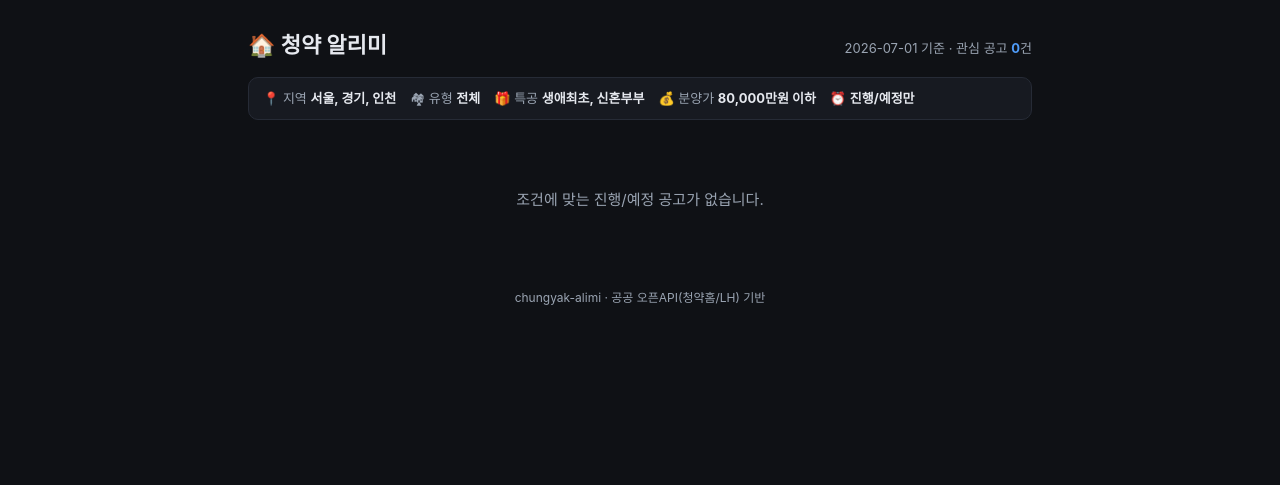
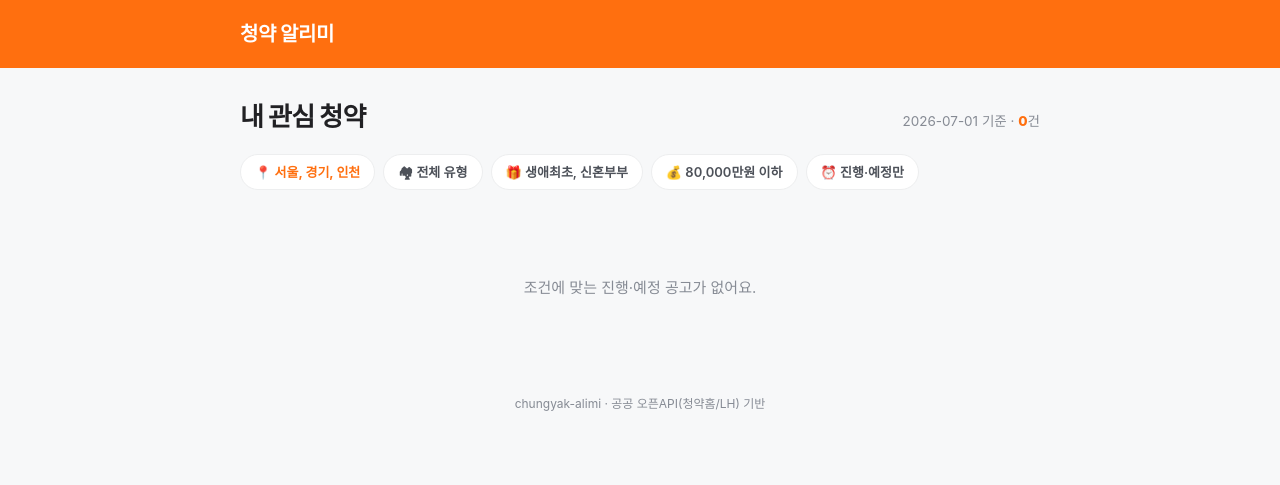
Before and after one commit to choiyounggi/chungyak-alimi, a FastAPI app: page / in a window 1280 px wide. Shown: the top 485 px of the page. Run offline with FastAPI, Linux system fonts and the light colour scheme.

Commit message:
docs+design: README 최신화 + 당근마켓 스타일 UI
- README: LH·상세페이지·HTTPS·CICD·DNS 등 현재 상태 전면 갱신
- 웹 디자인: 다크→라이트 당근마켓 톤(오렌지 #FF6F0F, 화이트 배경,
  둥근 카드 18px, 큰 볼드 헤드라인, 오렌지 D-day 배지)
- index/detail 템플릿 리디자인, XSS 방어(pblanc_url http(s)만) 유지

```diff
--- a/src/web/templates/index.html
+++ b/src/web/templates/index.html
@@ -5,50 +5,66 @@
 <meta name="viewport" content="width=device-width, initial-scale=1.0">
 <title>청약 알리미</title>
 <style>
-  :root{--bg:#0f1115;--card:#171a21;--line:#262b36;--tx:#e6e9ef;--mut:#9aa4b2;--acc:#4f9cf9;--ok:#3fb950;--warn:#d29922;--danger:#f85149}
+  :root{
+    --carrot:#FF6F0F; --carrot-dark:#E55F00; --carrot-soft:#FFF3EA;
+    --bg:#FFFFFF; --surface:#F7F8F9; --card:#FFFFFF;
+    --tx:#212124; --sub:#4D5159; --mut:#868B94; --line:#EDEEEF;
+    --ok:#00A05B; --warn:#FF8A00; --danger:#F5484A;
+  }
   *{box-sizing:border-box}
-  body{margin:0;background:var(--bg);color:var(--tx);font:15px/1.6 -apple-system,BlinkMacSystemFont,"Apple SD Gothic Neo","Pretendard",sans-serif}
-  .wrap{max-width:820px;margin:0 auto;padding:28px 18px 64px}
-  header{display:flex;align-items:baseline;justify-content:space-between;gap:12px;flex-wrap:wrap;margin-bottom:6px}
-  h1{font-size:22px;margin:0}
-  .sub{color:var(--mut);font-size:13px}
-  .filters{background:var(--card);border:1px solid var(--line);border-radius:10px;padding:10px 14px;margin:14px 0 20px;font-size:13px;color:var(--mut);display:flex;flex-wrap:wrap;gap:6px 14px}
-  .filters b{color:var(--tx)}
-  .count{color:var(--acc);font-weight:700}
-  .card{background:var(--card);border:1px solid var(--line);border-radius:12px;padding:16px 18px;margin:12px 0;transition:border-color .15s}
-  .card:hover{border-color:#3a4556}
-  .card a.title{color:var(--tx);text-decoration:none;font-size:16px;font-weight:700}
-  .card a.title:hover{color:var(--acc)}
-  .row{display:flex;flex-wrap:wrap;gap:8px 16px;margin-top:8px;font-size:13.5px;color:var(--mut)}
-  .row b{color:var(--tx);font-weight:600}
-  .badge{display:inline-block;font-size:12px;font-weight:700;padding:2px 9px;border-radius:20px;border:1px solid var(--line)}
-  .dday-soon{color:var(--danger);border-color:var(--danger)}
-  .dday-mid{color:var(--warn);border-color:var(--warn)}
-  .dday-far{color:var(--ok);border-color:var(--ok)}
-  .dday-pre{color:var(--acc);border-color:var(--acc)}
-  .head-row{display:flex;align-items:center;justify-content:space-between;gap:10px}
-  .area-tag{font-size:12px;color:var(--acc);background:#1d2430;padding:1px 8px;border-radius:5px}
-  .empty{text-align:center;color:var(--mut);padding:48px 0}
-  footer{margin-top:28px;color:var(--mut);font-size:12px;text-align:center}
+  body{margin:0;background:var(--surface);color:var(--tx);
+    font:15px/1.6 -apple-system,BlinkMacSystemFont,"Apple SD Gothic Neo","Pretendard",sans-serif;
+    -webkit-font-smoothing:antialiased}
+  .topbar{background:var(--carrot);color:#fff}
+  .topbar .inner{max-width:840px;margin:0 auto;padding:18px 20px;display:flex;align-items:center;gap:10px}
+  .logo{font-size:20px;font-weight:800;letter-spacing:-.02em}
+  .logo .em{margin-right:4px}
+  .wrap{max-width:840px;margin:0 auto;padding:22px 20px 72px}
+  .head{display:flex;align-items:baseline;justify-content:space-between;gap:10px;flex-wrap:wrap;margin:6px 0 4px}
+  h1{font-size:26px;font-weight:800;letter-spacing:-.03em;margin:0}
+  .sub{color:var(--mut);font-size:13.5px}
+  .count{color:var(--carrot);font-weight:800}
+  .filters{display:flex;flex-wrap:wrap;gap:8px;margin:16px 0 22px}
+  .chip{background:#fff;border:1px solid var(--line);border-radius:999px;padding:7px 14px;font-size:13px;color:var(--sub);font-weight:600}
+  .chip b{color:var(--carrot)}
+  .card{background:var(--card);border:1px solid var(--line);border-radius:18px;padding:18px 20px;margin:12px 0;
+    box-shadow:0 1px 3px rgba(0,0,0,.03);transition:box-shadow .18s,transform .18s}
+  .card:hover{box-shadow:0 6px 20px rgba(0,0,0,.08);transform:translateY(-2px)}
+  .head-row{display:flex;align-items:flex-start;justify-content:space-between;gap:12px}
+  a.title{color:var(--tx);text-decoration:none;font-size:17px;font-weight:700;letter-spacing:-.02em;line-height:1.4}
+  a.title:hover{color:var(--carrot)}
+  .row{display:flex;flex-wrap:wrap;gap:8px 14px;margin-top:9px;font-size:13.5px;color:var(--sub)}
+  .row b{color:var(--tx);font-weight:700}
+  .area-tag{font-size:12px;font-weight:700;color:var(--carrot);background:var(--carrot-soft);padding:3px 10px;border-radius:999px}
+  .badge{flex:none;display:inline-block;font-size:12.5px;font-weight:800;padding:4px 11px;border-radius:999px;white-space:nowrap}
+  .dday-soon{color:#fff;background:var(--danger)}
+  .dday-mid{color:#fff;background:var(--warn)}
+  .dday-far{color:var(--ok);background:#E6F6EE}
+  .dday-pre{color:var(--carrot);background:var(--carrot-soft)}
+  .addr{color:var(--mut);font-size:13px}
+  .empty{text-align:center;color:var(--mut);padding:64px 0}
+  .empty .em{font-size:40px;display:block;margin-bottom:10px}
+  footer{margin-top:30px;color:var(--mut);font-size:12px;text-align:center}
 </style>
 </head>
 <body>
+  <div class="topbar"><div class="inner"><span class="logo">청약 알리미</span></div></div>
   <div class="wrap">
-  <header>
-    <h1>🏠 청약 알리미</h1>
-    <span class="sub">{{ today }} 기준 · 관심 공고 <span class="count">{{ items|length }}</span>건</span>
-  </header>
+    <div class="head">
+      <h1>내 관심 청약</h1>
+      <span class="sub">{{ today }} 기준 · <span class="count">{{ items|length }}</span>건</span>
+    </div>
 
     <div class="filters">
-    <span>📍 지역 <b>{{ cfg.regions|join(', ') if cfg.regions else '전국' }}</b></span>
-    <span>🏘 유형 <b>{{ cfg.house_types|join(', ') if cfg.house_types else '전체' }}</b></span>
-    <span>🎁 특공 <b>{{ cfg.special_supply|join(', ') if cfg.special_supply else '무관' }}</b></span>
-    <span>💰 분양가 <b>{{ '%s만원 이하'|format('{:,}'.format(cfg.price_max_manwon)) if cfg.price_max_manwon else '무관' }}</b></span>
-    <span>⏰ <b>{{ '진행/예정만' if cfg.only_open else '전체' }}</b></span>
+      <span class="chip">📍 <b>{{ cfg.regions|join(', ') if cfg.regions else '전국' }}</b></span>
+      <span class="chip">🏘 {{ cfg.house_types|join(', ') if cfg.house_types else '전체 유형' }}</span>
+      <span class="chip">🎁 {{ cfg.special_supply|join(', ') if cfg.special_supply else '특공 무관' }}</span>
+      <span class="chip">💰 {{ '%s만원 이하'|format('{:,}'.format(cfg.price_max_manwon)) if cfg.price_max_manwon else '가격 무관' }}</span>
+      <span class="chip">⏰ {{ '진행·예정만' if cfg.only_open else '전체' }}</span>
     </div>
 
     {% if not items %}
-    <div class="empty">조건에 맞는 진행/예정 공고가 없습니다.</div>
+      <div class="empty">조건에 맞는 진행·예정 공고가 없어요.</div>
     {% endif %}
 
     {% for it in items %}
@@ -57,31 +73,23 @@
       <div class="head-row">
         <a class="title" href="/notice/{{ n.pblanc_no }}">{{ n.house_nm }}</a>
         {% if it.dday is not none %}
-        {% if it.dday < 0 %}
-          <span class="badge dday-pre">D+{{ -it.dday }} 접수예정</span>
-        {% elif it.dday <= 3 %}
-          <span class="badge dday-soon">D-{{ it.dday }} 마감임박</span>
-        {% elif it.dday <= 7 %}
-          <span class="badge dday-mid">D-{{ it.dday }}</span>
-        {% else %}
-          <span class="badge dday-far">D-{{ it.dday }}</span>
-        {% endif %}
+          {% if it.dday < 0 %}<span class="badge dday-pre">D+{{ -it.dday }} 예정</span>
+          {% elif it.dday <= 3 %}<span class="badge dday-soon">D-{{ it.dday }} 임박</span>
+          {% elif it.dday <= 7 %}<span class="badge dday-mid">D-{{ it.dday }}</span>
+          {% else %}<span class="badge dday-far">D-{{ it.dday }}</span>{% endif %}
         {% endif %}
       </div>
       <div class="row">
         <span class="area-tag">{{ n.area_nm or '-' }}</span>
         <span>{{ n.house_secd_nm or '' }} {{ n.house_dtl_secd_nm or '' }}</span>
       </div>
-    {% if it.adres %}<div class="row"><span>📍 {{ it.adres }}</span></div>{% endif %}
+      {% if it.adres %}<div class="row"><span class="addr">📍 {{ it.adres }}</span></div>{% endif %}
       <div class="row">
         <span>🗓 접수 <b>{{ n.rcept_bgnde }} ~ {{ n.rcept_endde }}</b></span>
-      {% if n.spsply_rcept_bgnde %}<span>특공 {{ n.spsply_rcept_bgnde }}~{{ n.spsply_rcept_endde }}</span>{% endif %}
       </div>
       <div class="row">
-      {% if it.price_lo %}
-        <span>💰 <b>{% if it.price_lo == it.price_hi %}{{ '{:,}'.format(it.price_lo) }}{% else %}{{ '{:,}'.format(it.price_lo) }}~{{ '{:,}'.format(it.price_hi) }}{% endif %}만원</b></span>
-      {% endif %}
-      {% if it.area_lo %}<span>📐 {{ '%.1f'|format(it.area_lo) }}{% if it.area_hi != it.area_lo %}~{{ '%.1f'|format(it.area_hi) }}{% endif %}㎡</span>{% endif %}
+        {% if it.price_lo %}<span>💰 <b>{% if it.price_lo == it.price_hi %}{{ '{:,}'.format(it.price_lo) }}{% else %}{{ '{:,}'.format(it.price_lo) }}~{{ '{:,}'.format(it.price_hi) }}{% endif %}만원</b></span>{% endif %}
+        {% if it.area_lo %}<span>📐 {{ '%.0f'|format(it.area_lo) }}{% if it.area_hi != it.area_lo %}~{{ '%.0f'|format(it.area_hi) }}{% endif %}㎡</span>{% endif %}
         <span>🏢 {{ n.tot_suply_hshldco or '-' }}세대</span>
       </div>
     </div>
```
Also changed, not shown: src/web/templates/detail.html (+40 -48 lines), README.md. Lines whose indentation alone changed are shown as unchanged.
